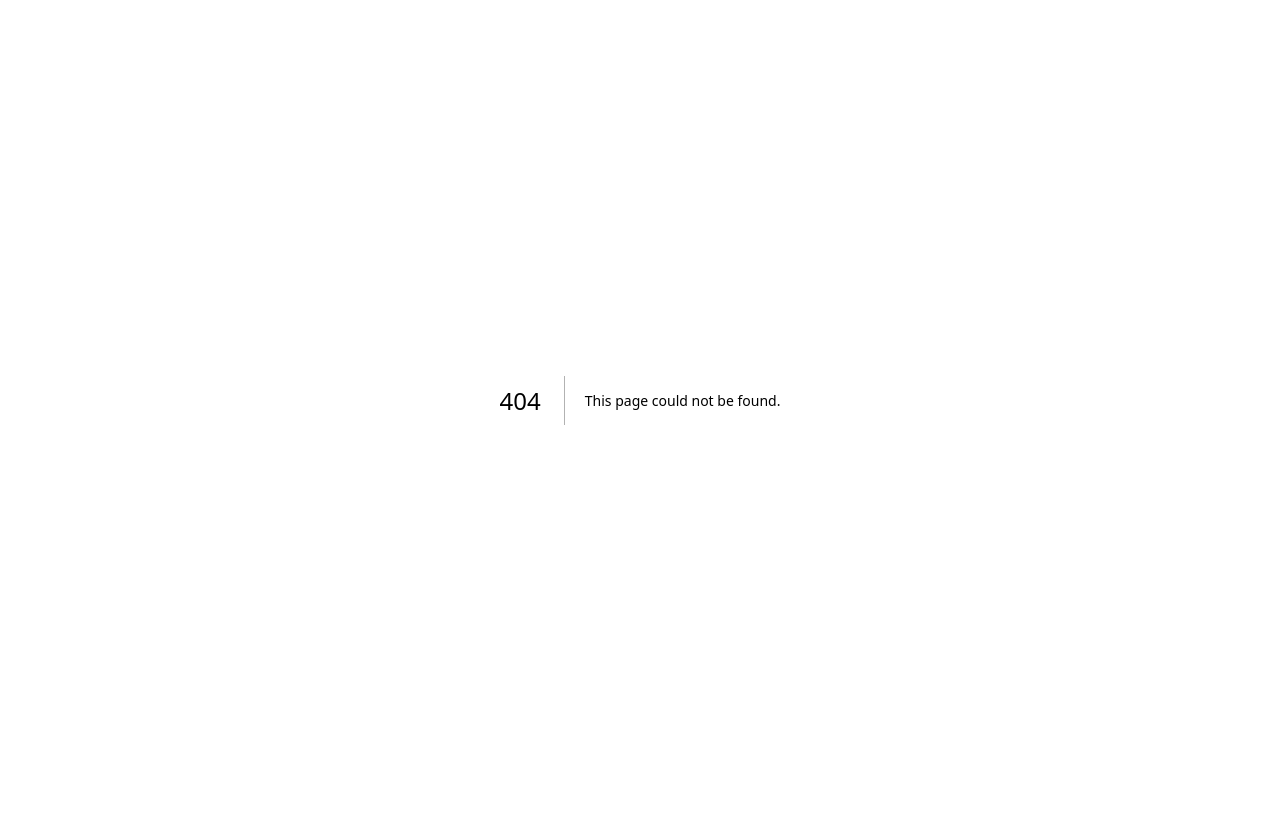
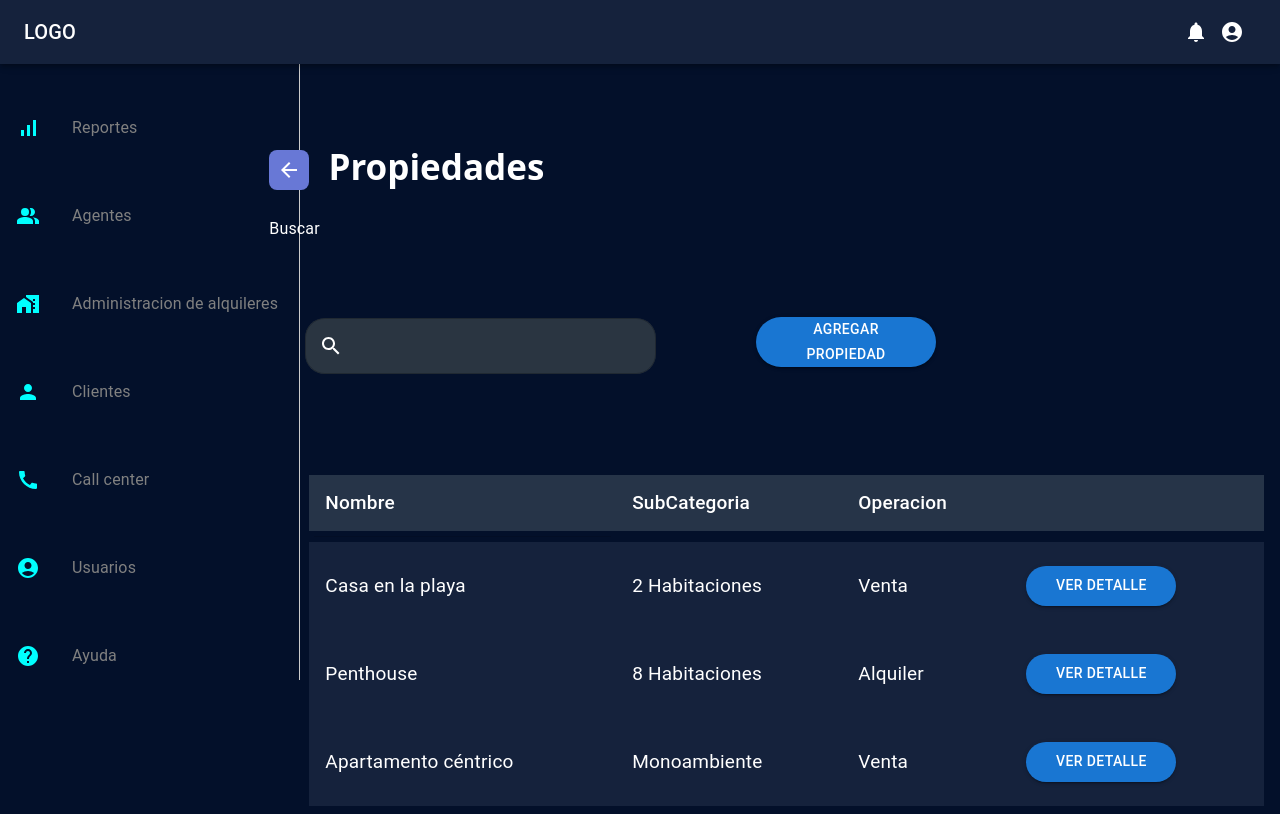
Before and after one commit to Tomas13d/CRM-RealState, a Next.js app in the folder front/: page /properties in a window 1280 px wide. Before the commit this address had no page. Built offline with nearby package versions, Linux system fonts and the light colour scheme; no server answers.

Commit message:
Properties List View

```diff
--- /dev/null
+++ b/front/src/app/properties/page.tsx
@@ -0,0 +1,188 @@
+"use client";
+import React, { useState } from "react";
+import {
+  Box,
+  Container,
+  Typography,
+  TextField,
+  IconButton,
+  InputAdornment,
+  Grid,
+  Button,
+} from "@mui/material";
+import ArrowBackIcon from "@mui/icons-material/ArrowBack";
+import Layout from "../commons/layout";
+import axios from "axios";
+import { Toaster } from "react-hot-toast";
+import SearchIcon from "@mui/icons-material/Search";
+import CustomList from "../commons/listCommon";
+
+const columns = [
+  { key: "nombre", label: "Nombre" },
+  { key: "subCategoria", label: "SubCategoria" },
+  { key: "operacion", label: "Operacion" },
+  { key: "button", label: "" },
+];
+
+const data = [
+  {
+    nombre: "Casa en la playa",
+    subCategoria: "2 Habitaciones",
+    operacion: "Venta",
+  },
+  {
+    nombre: "Penthouse",
+    subCategoria: "8 Habitaciones",
+    operacion: "Alquiler",
+  },
+  {
+    nombre: "Apartamento céntrico",
+    subCategoria: "Monoambiente",
+    operacion: "Venta",
+  },
+];
+
+const Properties: React.FC = () => {
+  const [searchQuery, setSearchQuery] = useState("");
+
+  const filteredData = data.filter((item) =>
+    item.nombre.toLowerCase().includes(searchQuery.toLowerCase())
+  );
+
+  return (
+    <>
+      <Layout>
+        <Container component="main" maxWidth="xl">
+          <Box
+            sx={{
+              px: 4,
+              py: 1,
+              marginTop: 15,
+              color: "white",
+              display: "flex",
+              flexDirection: "column",
+              alignItems: "flex-start",
+              justifyContent: "flex-start",
+              background: "transparent",
+            }}
+          >
+            <Typography
+              component="h1"
+              variant="h5"
+              sx={{
+                fontSize: "35px",
+                mt: 2,
+                fontFamily: "'Open Sans', sans-serif",
+                fontWeight: "bold",
+                alignSelf: "flex-start",
+                marginBottom: "30px",
+                marginRight: "40px",
+                color: "white",
+              }}
+            >
+              <IconButton
+                onClick={() => window.history.back()}
+                color="primary"
+                sx={{
+                  marginRight: "10px",
+                  color: "white",
+                  backgroundColor: "#6878D6",
+                  borderRadius: "8px",
+                  "&:hover": {
+                    backgroundColor: "#5878D6",
+                  },
+                }}
+              >
+                <ArrowBackIcon />
+              </IconButton>{" "}
+              Propiedades
+              <Typography variant="subtitle1" sx={{ color: "white", mt: 3 }}>
+                Buscar
+              </Typography>
+            </Typography>
+            <Grid
+              container
+              spacing={2}
+              sx={{ margin: "20px", alignItems: "center" }}
+            >
+              <Grid
+                item
+                xs={8}
+                sx={{
+                  display: "flex",
+                  justifyContent: "space-between",
+                  alignItems: "center",
+                }}
+              >
+                <TextField
+                  fullWidth
+                  value={searchQuery}
+                  onChange={(e) => setSearchQuery(e.target.value)}
+                  InputProps={{
+                    startAdornment: (
+                      <InputAdornment position="start">
+                        <SearchIcon sx={{ color: "white" }} />
+                      </InputAdornment>
+                    ),
+                    sx: {
+                      color: "white",
+                      backgroundColor: "#2A3541",
+                      borderRadius: "20px",
+                      overflow: "hidden",
+                      mt: 1,
+                    },
+                  }}
+                  inputProps={{
+                    style: { color: "white" },
+                  }}
+                />
+
+                <Button
+                  variant="contained"
+                  type="submit"
+                  color="primary"
+                  sx={{
+                    mt: 1,
+                    mb: 1,
+                    borderRadius: "50px",
+                    width: "300px",
+                    height: "50px",
+                    alignSelf: "flex-end",
+                    marginLeft: "100px",
+                  }}
+                >
+                  Agregar Propiedad
+                </Button>
+              </Grid>
+            </Grid>
+
+            <CustomList
+              columns={columns}
+              data={filteredData.map((item) => ({
+                ...item,
+                button: (
+                  <Button
+                    variant="contained"
+                    color="primary"
+                    sx={{
+                      mt: 1,
+                      mb: 1,
+                      borderRadius: "50px",
+                      width: "150px",
+                      height: "40px",
+                      alignSelf: "flex-end",
+                    }}
+                  >
+                    Ver Detalle
+                  </Button>
+                ),
+              }))}
+            />
+          </Box>
+        </Container>
+      </Layout>
+    </>
+  );
+};
+
+export default Properties;
```
